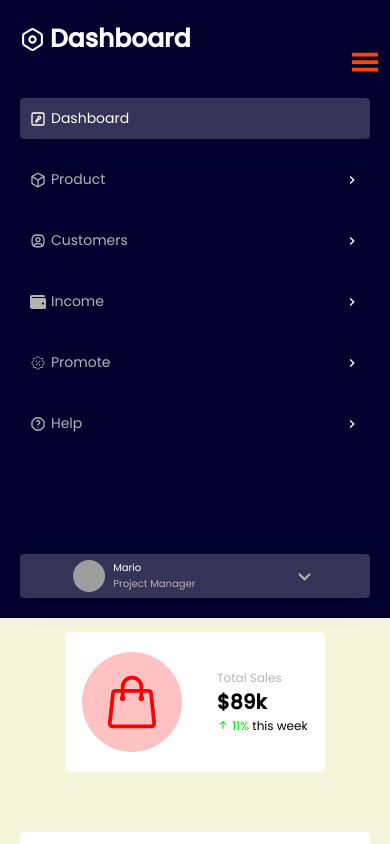
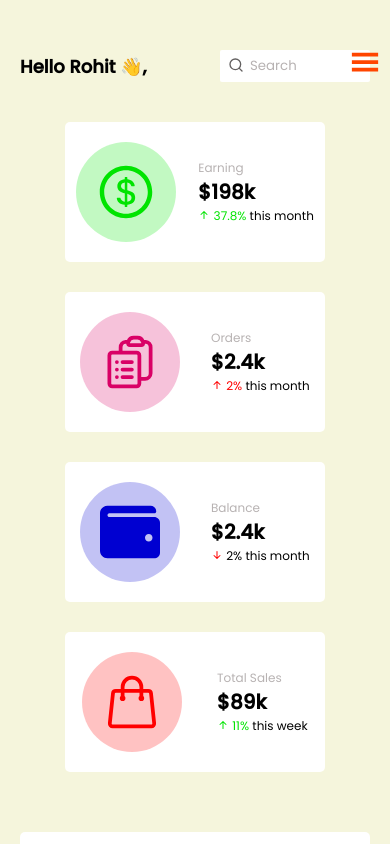
Before and after one commit to Mariobuddy/fitpro, a React (Create React App) app: page /dashboard in a window 390 px wide. Shown: the top 844 px of the page. Built offline with nearby package versions, Linux system fonts and the light colour scheme; grey boxes are pictures that could not be loaded; a web font is replaced by a local one.

Commit message:
final commit

```diff
--- a/src/Page/Home/Home.jsx
+++ b/src/Page/Home/Home.jsx
@@ -46,7 +46,7 @@ const Home = () => {
     <Wrapper>
       <div
         className="left"
-        style={{ display: show || !size ? "flex" : "none" }}
+        style={{ display: show || (window.innerWidth>768 && !size)? "flex" : "none" }}
       >
         <div className="link">
           <p>
```
